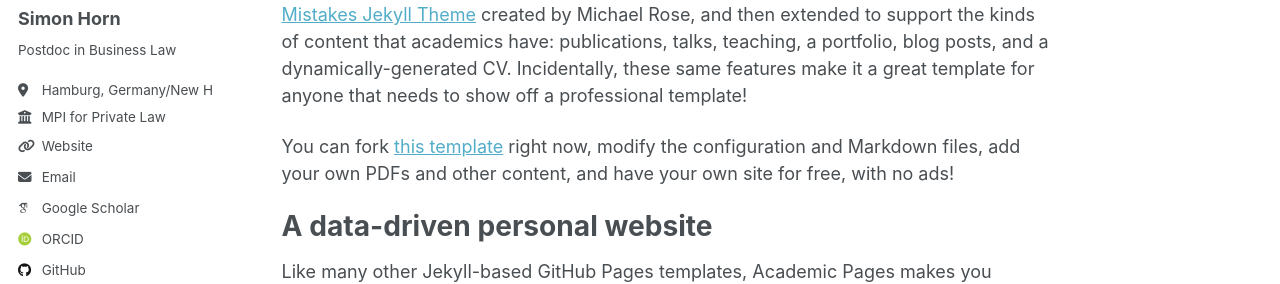
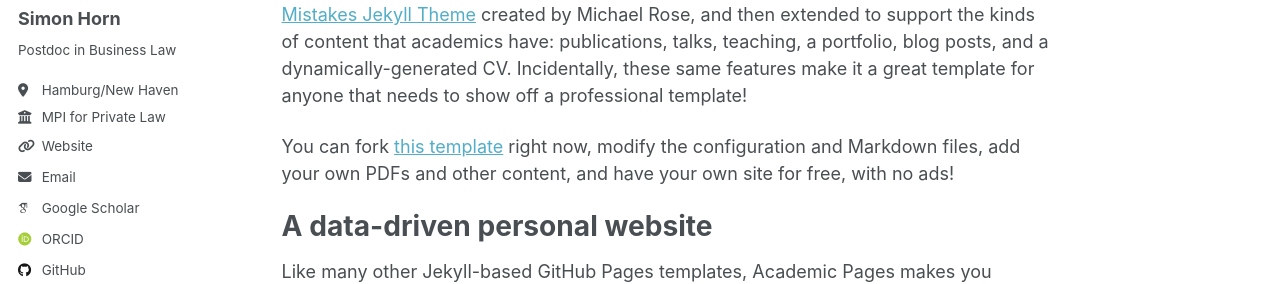
Before and after one commit to simon-horn/simon-horn.github.io, a Jekyll site: the page built from _pages/about.md, in a window 1280 px wide. Shown: the part 276-560 px from the top of the page. Built offline with Jekyll 4.4.1, drawn with Linux system fonts in a browser that asks for light colours; some web fonts are replaced; a script that is not in the unit is left out.

Commit message:
Update _config.yml

```diff
--- a/_config.yml
+++ b/_config.yml
@@ -27,7 +27,7 @@
   name             : "Simon Horn"
   pronouns         : # example: "she/her"
   bio              : "Postdoc in Business Law"
-  location         : "Hamburg, Germany/New Haven, USA"
+  location         : "Hamburg/New Haven"
   employer         : "MPI for Private Law"
   uri              : "http://www.mpipriv.de/horn"
   email            : "none@example.org"
```
